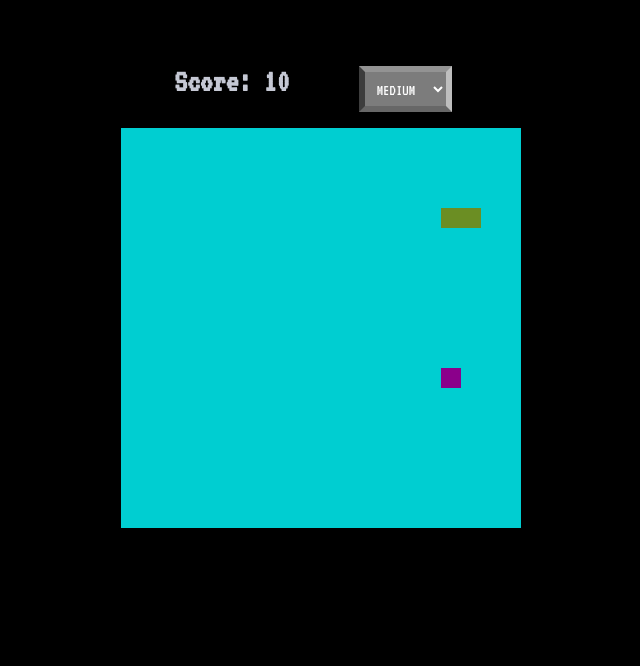
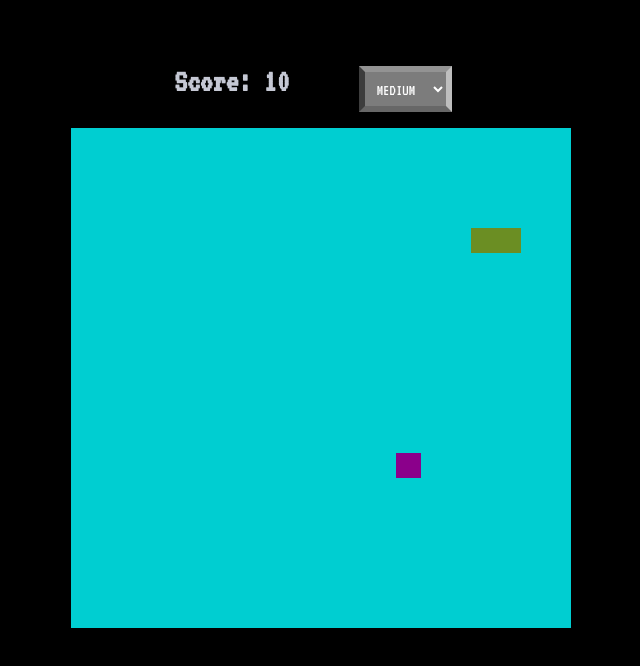
Before and after one commit to briantjt/react-snake, a React (Create React App) app: page / in a window 1280 px wide. Shown: the top 666 px of the page, without its empty margins (319-959 px from the left). Built offline with nearby package versions, Linux system fonts and the light colour scheme.

Commit message:
Refactored code

```diff
--- a/package.json
+++ b/package.json
@@ -3,8 +3,10 @@
   "version": "0.1.0",
   "private": true,
   "dependencies": {
+    "konva": "^2.4.1",
     "react": "^16.5.2",
     "react-dom": "^16.5.2",
+    "react-konva": "^1.7.16",
     "react-scripts": "2.0.4"
   },
   "scripts": {
--- a/src/App.js
+++ b/src/App.js
@@ -1,6 +1,7 @@
 import React, { Component } from 'react';
 import './App.css';
-import GameBoard from './components/GameBoard'
+import GameBoard from './components/Snake/GameBoard'
+import Pong from './components/Pong/Pong'
 class App extends Component {
   render() {
     return (
--- a/src/components/GameBoard.jsx
+++ b/src/components/Snake/GameBoard.jsx
@@ -1,5 +1,5 @@
 import React, { Component } from "react";
-import Grid from "./Snake/Grid";
+import Grid from "./Grid";
 
 export class GameBoard extends Component {
   constructor(props) {
@@ -53,8 +53,6 @@ export class GameBoard extends Component {
         </div>
         <Grid
           gridSize={this.state.gridSize}
-          snakeArray={this.state.snakeArray}
-          applePos={this.state.applePos}
           speed={this.state.speed}
           addScore={this.addScore}
           resetScore={this.resetScore}
--- a/src/components/Snake/Grid.css
+++ b/src/components/Snake/Grid.css
@@ -17,54 +17,51 @@
   margin: 0;
   display: inline-block;
   box-sizing: border-box;
-  width: 20px;
-  height: 20px;
+  width: 25px;
+  height: 25px;
   background-color: olivedrab;
 }
 
 .grid-square {
   display: inline-block;
   box-sizing: border-box;
-  width: 20px;
-  height: 20px;
+  width: 25px;
+  height: 25px;
   background-color: darkturquoise;
 }
 
 .apple-square {
   display: inline-block;
   box-sizing: border-box;
-  width: 20px;
-  height: 20px;
+  width: 25px;
+  height: 25px;
   background-color: darkmagenta;
 }
 .snake-grid {
   box-sizing: content-box;
-  width: 400px;
-  height: 400px;
+  width: 500px;
+  height: 500px;
   margin: auto;
   font-size: 0;
-  margin-top: 100px;
 }
 
 .grid-container {
   box-sizing: content-box;
   margin: auto;
-  width: 400px;
-  height: 400px;
+  width: 500px;
+  height: 500px;
   position: relative;
-  top: -100px;
 }
 .gameover-overlay {
   color: white;
   background-color: rgba(0, 0, 0, 0.5);
   top: 0;
   left: 0;
-  font-size: 1rem;
+  font-size: 2rem;
   display: fixed;
   z-index: 2;
   width: 100%;
   height: 80%;
-  opacity: 0.7;
   position: absolute;
   text-align: center;
   padding-top: 20%;
--- a/src/components/Snake/Grid.jsx
+++ b/src/components/Snake/Grid.jsx
@@ -1,6 +1,13 @@
 import React, { Component } from "react";
 import "./Grid.css";
-
+import {
+  checkValidMove,
+  createCoords,
+  checkReflect,
+  objectEqual,
+  appleGen,
+  calcSnakeHead
+} from "./helperFunctions";
 const arrowKeys = { left: 37, up: 38, right: 39, down: 40 };
 const { left, up, right, down } = arrowKeys;
 
@@ -14,45 +21,26 @@ export class Grid extends Component {
       gameOver: false
     };
     this.state = this.originalState;
+    this.gridMatrix = this.createGridMatrix();
 
     this.controls = this.controls.bind(this);
     this.updateGameState = this.updateGameState.bind(this);
     this.checkGameOver = this.checkGameOver.bind(this);
     this.restartGame = this.restartGame.bind(this);
+    this.createGridMatrix = this.createGridMatrix.bind(this);
   }
 
   controls(e) {
-    //Needs to be modified to check snake[0] and snake[1] for valid move instead
+    // Check if input control is a valid move, e.g. snake cannot move right if it is already moving left or right
     let snakeHead = this.state.snakeArray[0];
     let snakeBody = this.state.snakeArray[1];
-    switch (e.keyCode) {
-      case left:
-        if (snakeHead.y - snakeBody.y !== 0) {
-          this.setState({ snakeDirection: left });
-        }
-        break;
-      case right:
-        if (snakeHead.y - snakeBody.y !== 0) {
-          this.setState({ snakeDirection: right });
-        }
-        break;
-      case up:
-        if (snakeHead.x - snakeBody.x !== 0) {
-          this.setState({ snakeDirection: up });
-        }
-        break;
-      case down:
-        if (snakeHead.x - snakeBody.x !== 0) {
-          this.setState({ snakeDirection: down });
-        }
-        break;
-      default:
-        break;
-    }
+    return checkValidMove(e.keyCode, snakeHead, snakeBody)
+      ? this.setState({ snakeDirection: e.keyCode })
+      : null;
   }
 
   restartGame() {
-    this.props.resetScore()
+    this.props.resetScore();
     this.setState(this.originalState);
     clearInterval(this.tick);
     this.tick = setInterval(this.updateGameState, this.props.speed);
@@ -60,13 +48,21 @@ export class Grid extends Component {
 
   checkGameOver(snakeHead) {
     if (
-      this.state.snakeArray.some(
-        snakePos => JSON.stringify(snakePos) === JSON.stringify(snakeHead)
-      )
+      this.state.snakeArray.some(snakePos => objectEqual(snakePos, snakeHead))
     ) {
       clearInterval(this.tick);
       this.setState({ gameOver: true });
     }
+  }
+
+  createGridMatrix() {
+    let array = [];
+    for (let y = 0; y < this.props.gridSize; y++) {
+      for (let x = 0; x < this.props.gridSize; x++) {
+        array = array.concat({ x: x, y: y });
+      }
+    }
+    return array;
   }
 
   componentDidMount() {
@@ -86,59 +82,17 @@ export class Grid extends Component {
   }
 
   updateGameState() {
-    let helperCoords;
-    switch (this.state.snakeDirection) {
-      case left:
-        helperCoords = { x: -1, y: 0 };
-        break;
-      case right:
-        helperCoords = { x: 1, y: 0 };
-        break;
-      case up:
-        helperCoords = { x: 0, y: 1 };
-        break;
-      case down:
-        helperCoords = { x: 0, y: -1 };
-        break;
-      default:
-        break;
-    }
-    let snakeHead = {
-      x: this.state.snakeArray[0].x + helperCoords.x,
-      y: this.state.snakeArray[0].y - helperCoords.y
-    };
+    let helperCoords = createCoords(this.state.snakeDirection);
+    let snakeHead = calcSnakeHead(this.state.snakeArray[0], helperCoords);
+    let newSnakeArray = [...this.state.snakeArray];
 
+    checkReflect(snakeHead);
     this.checkGameOver(snakeHead);
 
-    let { x, y } = snakeHead;
-    if (x < 0) {
-      snakeHead.x = 19;
-    } else if (x > 19) {
-      snakeHead.x = 0;
-    } else if (y < 0) {
-      snakeHead.y = 19;
-    } else if (y > 19) {
-      snakeHead.y = 0;
-    }
-
-    let newSnakeArray = this.state.snakeArray;
-    if (JSON.stringify(snakeHead) === JSON.stringify(this.state.applePos)) {
+    if (objectEqual(snakeHead, this.state.applePos)) {
       newSnakeArray.unshift(snakeHead);
       this.props.addScore();
-      const appleGen = () => {
-        return {
-          x: Math.floor(Math.random() * 20),
-          y: Math.floor(Math.random() * 20)
-        };
-      };
-      let newApplePos = appleGen();
-      while (
-        this.state.snakeArray.some(
-          snakePos => JSON.stringify(snakePos) === JSON.stringify(newApplePos)
-        )
-      ) {
-        newApplePos = appleGen();
-      }
+      let newApplePos = appleGen(this.state.snakeArray);
       this.setState({ snakeArray: newSnakeArray, applePos: newApplePos });
     } else {
       let newSnakeArray = this.state.snakeArray.slice(0, -1);
@@ -148,15 +102,6 @@ export class Grid extends Component {
   }
 
   render() {
-    const gridMatrix = (() => {
-      let array = [];
-      for (let y = 0; y < this.props.gridSize; y++) {
-        for (let x = 0; x < this.props.gridSize; x++) {
-          array = array.concat({ x: x, y: y });
-        }
-      }
-      return array;
-    })();
     return (
       <div className="grid-container">
         {this.state.gameOver ? (
@@ -168,16 +113,14 @@ export class Grid extends Component {
           </div>
         ) : null}
         <div className="snake-grid">
-          {gridMatrix.map(gridSquare => (
+          {this.gridMatrix.map(gridSquare => (
             <span
               className={`${
-                this.state.snakeArray.some(
-                  snakePos =>
-                    JSON.stringify(snakePos) === JSON.stringify(gridSquare)
+                this.state.snakeArray.some(snakePos =>
+                  objectEqual(snakePos, gridSquare)
                 )
                   ? "snake-square"
-                  : JSON.stringify(this.state.applePos) ===
-                    JSON.stringify(gridSquare)
+                  : objectEqual(this.state.applePos, gridSquare)
                     ? "apple-square"
                     : "grid-square"
               }`}
--- /dev/null
+++ b/src/components/Snake/helperFunctions.jsx
@@ -0,0 +1,97 @@
+const arrowKeys = { left: 37, up: 38, right: 39, down: 40 };
+const { left, up, right, down } = arrowKeys;
+
+const checkValidMove = (move, snakeHead, snakeBody) => {
+  switch (move) {
+    case left:
+      if (snakeHead.y - snakeBody.y !== 0) {
+        return true;
+      } else {
+        return false;
+      }
+    case right:
+      if (snakeHead.y - snakeBody.y !== 0) {
+        return true;
+      } else {
+        return false;
+      }
+    case up:
+      if (snakeHead.x - snakeBody.x !== 0) {
+        return true;
+      } else {
+        return false;
+      }
+    case down:
+      if (snakeHead.x - snakeBody.x !== 0) {
+        return true;
+      } else {
+        return false;
+      }
+    default:
+      return false;
+  }
+};
+
+const createCoords = move => {
+  switch (move) {
+    case left:
+      return { x: -1, y: 0 };
+    case right:
+      return { x: 1, y: 0 };
+    case up:
+      return { x: 0, y: 1 };
+    case down:
+      return { x: 0, y: -1 };
+    default:
+      break;
+  }
+};
+
+const checkReflect = snakeHead => {
+  let { x, y } = snakeHead;
+  if (x < 0) {
+    snakeHead.x = 19;
+  } else if (x > 19) {
+    snakeHead.x = 0;
+  } else if (y < 0) {
+    snakeHead.y = 19;
+  } else if (y > 19) {
+    snakeHead.y = 0;
+  }
+};
+
+const objectEqual = (object1, object2) => {
+  return JSON.stringify(object1) === JSON.stringify(object2);
+};
+
+const appleGen = (snakeArray) => {
+  const applePos = () => {
+    return {
+      x: Math.floor(Math.random() * 20),
+      y: Math.floor(Math.random() * 20)
+    };
+  };
+  let newApplePos = applePos();
+  while (
+    snakeArray.some(snakePos => objectEqual(snakePos, newApplePos))
+  ) {
+    newApplePos = applePos();
+  }
+  return newApplePos;
+};
+
+const calcSnakeHead = (currentPos, helperCoords) => {
+  return {
+    x: currentPos.x + helperCoords.x,
+    y: currentPos.y - helperCoords.y
+  };
+};
+
+export {
+  checkValidMove,
+  createCoords,
+  checkReflect,
+  objectEqual,
+  appleGen,
+  calcSnakeHead
+};
```
Also changed, not shown: src/components/Snake/helpers.jsx (deleted), 1 other file (tests, documents, lock files or other folders).
